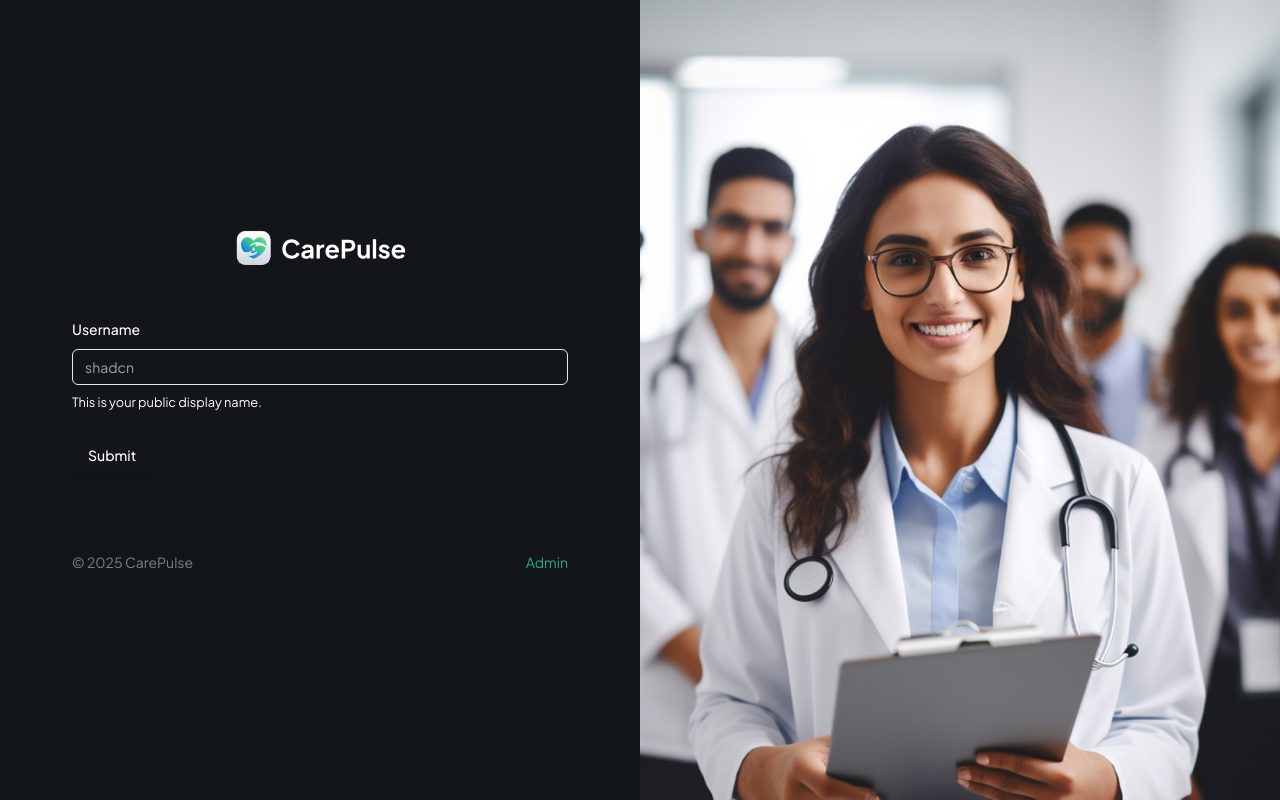
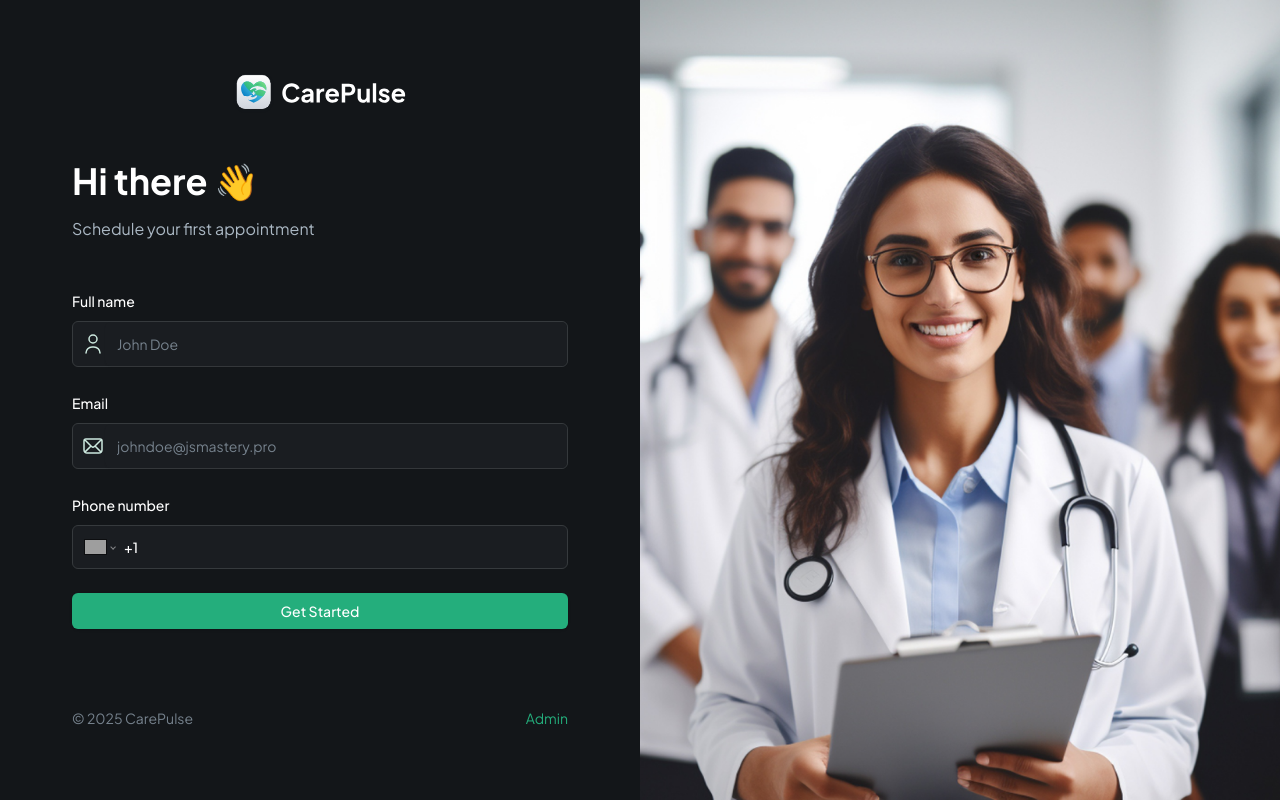
Before and after one commit to IrinaBBB/care_pulse, a Next.js app: page / in a window 1280 px wide. Built offline with nearby package versions, Linux system fonts and the light colour scheme; grey boxes are pictures that could not be loaded.

Commit message:
Add initial form for creating a user

```diff
--- /dev/null
+++ b/components/CustomFormField.tsx
@@ -0,0 +1,82 @@
+// noinspection TypeScriptValidateTypes
+
+import Image from 'next/image'
+import { FormControl, FormField, FormItem, FormLabel, FormMessage } from '@/components/ui/form'
+import { Control } from 'react-hook-form'
+import { FormFieldType } from '@/components/forms/PatientForm'
+import { ReactNode } from 'react'
+import { Input } from '@/components/ui/input'
+import 'react-phone-number-input/style.css'
+import PhoneInput from 'react-phone-number-input'
+import { E164Number } from 'libphonenumber-js'
+
+
+
+interface CustomProps {
+    control: Control<any>,
+    fieldType: FormFieldType,
+    name: string,
+    label?: string,
+    placeholder?: string,
+    iconSrc?: string,
+    iconAlt?: string,
+    disabled?: boolean,
+    dateFormat?: string,
+    showTimeSelect?: boolean,
+    children?: ReactNode,
+    renderSkeleton?: (field: any) => ReactNode
+}
+
+const RenderField = ({ field, props }: { field: any; props: CustomProps }) => {
+    const { fieldType, iconSrc, iconAlt, placeholder } = props
+
+    switch (fieldType) {
+        case FormFieldType.INPUT:
+            return (
+                <div className='flex rounded-md border border-dark-500 bg-dark-400'>
+                    {iconSrc && (
+                        <Image src={iconSrc} alt={iconAlt || 'icon'} height={24} width={24} className='ml-2' />
+                    )}
+                    <FormControl>
+                        <Input placeholder={placeholder} {...field} className='shad-input border-0' />
+                    </FormControl>
+                </div>
+            )
+        case FormFieldType.PHONE_INPUT:
+            return (
+                <FormControl>
+                    <PhoneInput
+                        defaultCountry='US'
+                        placeholder={props.placeholder}
+                        international
+                        withCountryCallingCode
+                        value={field.value as E164Number | undefined}
+                        onChange={field.onChange}
+                        className='input-phone'
+                    />
+                </FormControl>
+            )
+    }
+}
+
+function CustomFormField(props: CustomProps) {
+    const { control, fieldType, name, label } = props
+
+    return (
+        <FormField
+            control={control}
+            name={name}
+            render={({ field }) => (
+                <FormItem className='flex-1'>
+                    {fieldType !== FormFieldType.CHECKBOX && label && (
+                        <FormLabel>{label}</FormLabel>
+                    )}
+                    <RenderField field={field} props={props} />
+                    <FormMessage className='shad-error' />
+                </FormItem>
+            )}
+        />
+    )
+}
+
+export default CustomFormField
--- /dev/null
+++ b/components/SubmitButton.tsx
@@ -0,0 +1,25 @@
+import { ReactNode } from 'react'
+import { Button, ButtonProps } from '@/components/ui/button'
+import Image from 'next/image'
+
+interface ButtonProps {
+    isLoading: boolean,
+    className?: string,
+    children: ReactNode
+}
+
+function SubmitButton({ isLoading, className, children }: ButtonProps) {
+    return (
+        <Button type='submit' disabled={isLoading} className={className ?? 'shad-primary-btn w-full'}>
+            {isLoading ? (
+                <div className='flex items-center gap-4'>
+                    <Image src='/assets/icons/loader.svg' alt='loader' width={24} height={24}
+                           className='animate-spin' />
+                    Loading...
+                </div>
+            ) : children}
+        </Button>
+    )
+}
+
+export default SubmitButton
--- a/components/forms/PatientForm.tsx
+++ b/components/forms/PatientForm.tsx
@@ -4,45 +4,63 @@
 import { z } from 'zod'
 import { useForm } from 'react-hook-form'
 import { zodResolver } from '@hookform/resolvers/zod'
-import { Form, FormControl, FormDescription, FormField, FormItem, FormLabel, FormMessage } from '@/components/ui/form'
+import { Form } from '@/components/ui/form'
+import CustomFormField from '@/components/CustomFormField'
+import SubmitButton from '@/components/SubmitButton'
+import { useState } from 'react'
+import { UserFormValidation } from '@/lib/validation'
 
-import { Input } from '@/components/ui/input'
-import { Button } from '@/components/ui/button'
-
-const formSchema = z.object({
-    username: z.string().min(2).max(50),
-})
+export enum FormFieldType {
+    INPUT = 'input',
+    TEXTAREA = 'textarea',
+    PHONE_INPUT = 'phoneInput',
+    CHECKBOX = 'checkbox',
+    DATE_PICKER = 'datePicker',
+    SELECT = 'select',
+    SKELETON = 'skeleton'
+}
 
 function PatientForm() {
-    const form = useForm<z.infer<typeof formSchema>>({
-        resolver: zodResolver(formSchema),
+    const [isLoading, setIsLoading] = useState(false)
+
+    const form = useForm<z.infer<typeof UserFormValidation>>({
+        resolver: zodResolver(UserFormValidation),
         defaultValues: {
-            username: '',
+            name: '',
+            email: '',
+            phone: '',
         },
     })
 
-    function onSubmit(values: z.infer<typeof formSchema>) {
-        console.log(values)
+    async function onSubmit({ name, email, phone }: z.infer<typeof UserFormValidation>) {
+        setIsLoading(true)
+        try {
+            const userData = { name, email, phone }
+            console.log(userData);
+        } catch (e) {
+            console.log(e)
+        }
     }
 
     return (
         <Form {...form}>
-            <form onSubmit={form.handleSubmit(onSubmit)} className='space-y-6'>
-                <FormField
-                    control={form.control}
-                    name='username'
-                    render={({ field }) => (
-                        <FormItem>
-                            <FormLabel>Username</FormLabel>
-                            <FormControl>
-                                <Input placeholder='shadcn' {...field} />
-                            </FormControl>
-                            <FormDescription>This is your public display name.</FormDescription>
-                            <FormMessage />
-                        </FormItem>
-                    )}
+            <form onSubmit={form.handleSubmit(onSubmit)} className='space-y-6 flex-1'>
+                <section className='mb-12 space-y-4'>
+                    <h1 className='header'>Hi there 👋</h1>
+                    <p className='text-dark-700'>Schedule your first appointment</p>
+                </section>
+                <CustomFormField fieldType={FormFieldType.INPUT} control={form.control}
+                                 name='name' label='Full name' placeholder='John Doe'
+                                 iconSrc='/assets/icons/user.svg' iconAlt='user' />
+                <CustomFormField fieldType={FormFieldType.INPUT} control={form.control}
+                                 name='email' label='Email' placeholder='johndoe@jsmastery.pro'
+                                 iconSrc='/assets/icons/email.svg' iconAlt='email' />
+                <CustomFormField fieldType={FormFieldType.PHONE_INPUT} control={form.control}
+                                 name='phone' label='Phone number' placeholder='(555) 123-4567'
                 />
-                <Button type='submit'>Submit</Button>
+                <SubmitButton isLoading={isLoading}>
+                    Get Started
+                </SubmitButton>
             </form>
         </Form>
     )
--- a/components/theme-provider.tsx
+++ b/components/theme-provider.tsx
@@ -1,8 +1,9 @@
+// noinspection TypeScriptValidateTypes
+
 'use client'
 
 import { ThemeProvider as NextThemesProvider, ThemeProviderProps } from 'next-themes'
 
 export function ThemeProvider({ children, ...props }: ThemeProviderProps) {
-    // @ts-ignore
     return <NextThemesProvider {...props}>{children}</NextThemesProvider>
 }
--- /dev/null
+++ b/lib/validation.ts
@@ -0,0 +1,8 @@
+import { z } from 'zod'
+
+export const UserFormValidation = z.object({
+    name: z.string().min(2, 'Username must be at least 2 characters')
+        .max(50, 'Username must be at most 50 characters'),
+    email: z.string().email('Invalid email address'),
+    phone: z.string().refine((phone) => /^\+?[1-9]\d{1,14}$/, 'Invalid form number'),
+})
--- a/package.json
+++ b/package.json
@@ -20,6 +20,7 @@
     "react": "^18",
     "react-dom": "^18",
     "react-hook-form": "^7.63.0",
+    "react-phone-number-input": "^3.4.12",
     "tailwind-merge": "^3.3.1",
     "tailwindcss-animate": "^1.0.7",
     "zod": "^4.1.11"
```
Also changed, not shown: 1 other file (tests, documents, lock files or other folders).
